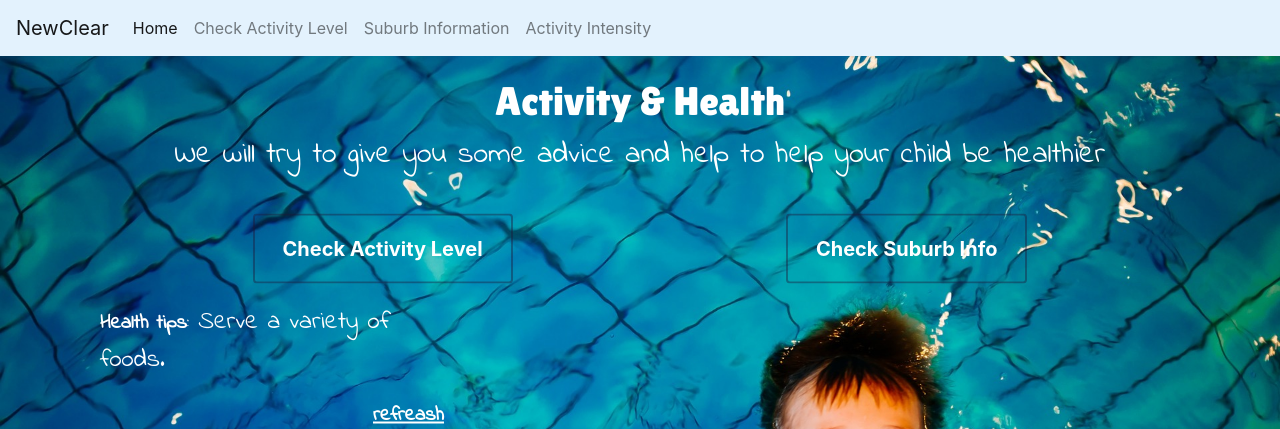
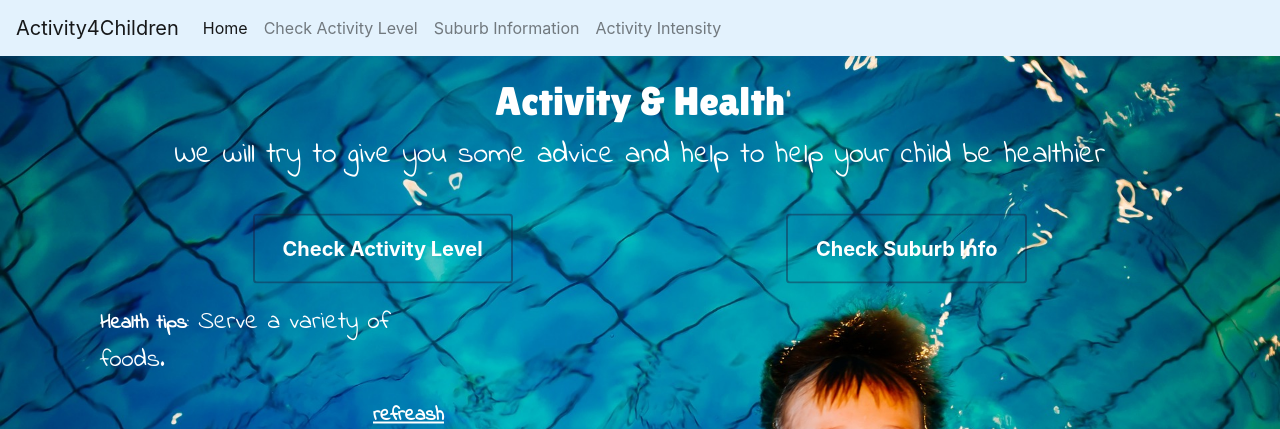
Before and after one commit to IMFanchao/IE_TEAM_PROJECT, a Django app: page / in a window 1280 px wide. Shown: the top 429 px of the page. Run offline with Django 3.2, Linux system fonts and the light colour scheme; some libraries are stand-ins or nearby versions.

Commit message:
Activity4Children

```diff
--- a/TeamProject/src/templates/VICHealth_app/index.html
+++ b/TeamProject/src/templates/VICHealth_app/index.html
@@ -14,7 +14,7 @@
   </head>
   <body>
     <header class="navbar navbar-expand-lg fixed-top navbar-light" style="background-color: #e3f2fd;">
-      <a class="navbar-brand" href="#">NewClear</a>
+      <a class="navbar-brand" href="{%url 'VICHealth_app:index'%}">Activity4Children</a>
       <button class="navbar-toggler" type="button" data-toggle="collapse" data-target="#navbarSupportedContent" aria-controls="navbarSupportedContent" aria-expanded="false" aria-label="Toggle navigation">
         <span class="navbar-toggler-icon"></span>
       </button>
```
